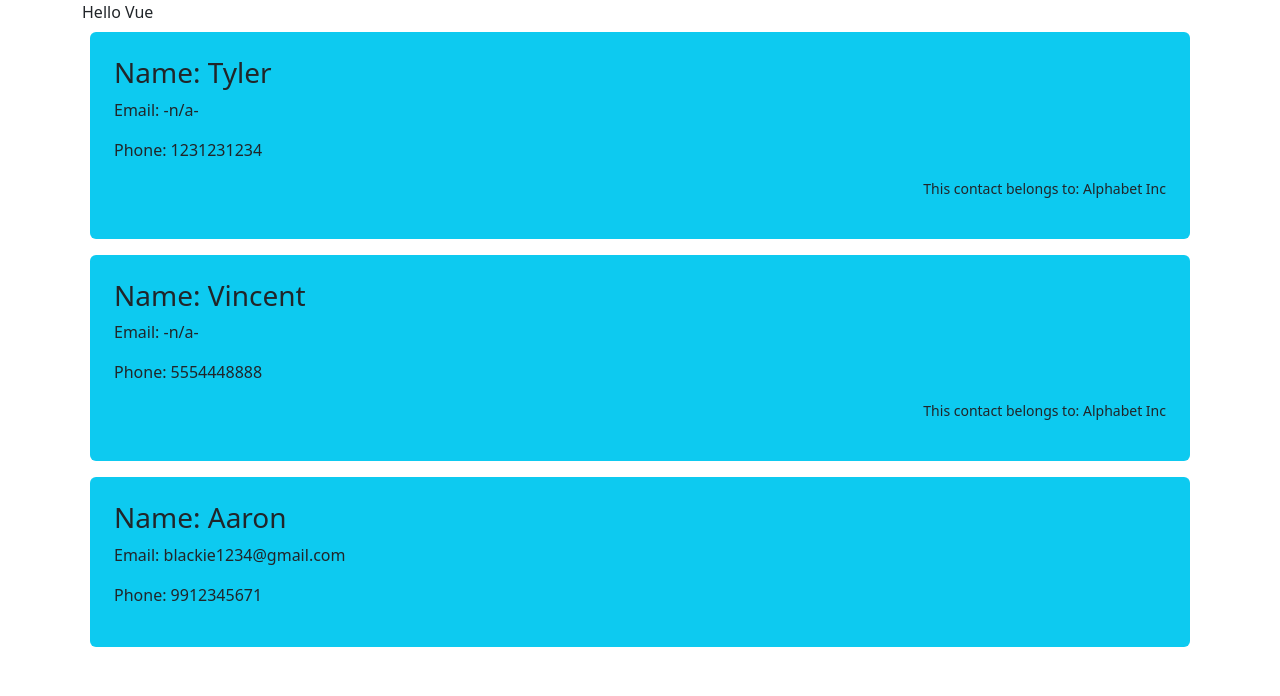
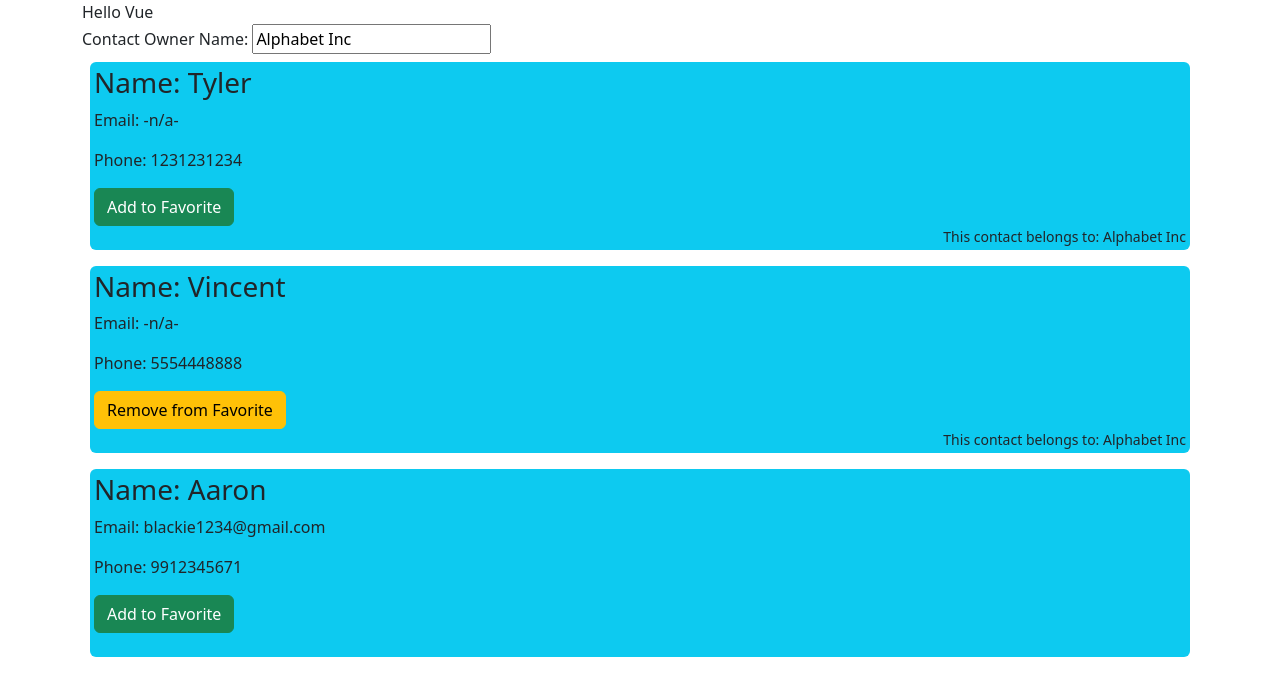
Before and after one commit to Tyler-Ke/vue-components-demo, a Vue app in the folder vue-components-demo/: page / in a window 1280 px wide. Shown: the top 696 px of the page. Built offline with nearby package versions, Linux system fonts and the light colour scheme.

Commit message:
v-binded ownername to a text input and added a button that modifies itself when the contact is favorite

```diff
--- a/vue-components-demo/src/App.vue
+++ b/vue-components-demo/src/App.vue
@@ -1,6 +1,7 @@
 <template>
    <div class="container">
       <div>{{ message }}</div>
+      Contact Owner Name: <input v-model="ownerName" />
       <div class="row">
          <div class="col-12" v-for="contact in contacts" :key="contact.name">
             <Contact
@@ -24,13 +25,13 @@
    {
       name: "Tyler",
       phone: 1231231234,
-      ownerName: ownerName.value,
+      ownerName: ownerName,
       isFavorite: false,
    },
    {
       name: "Vincent",
       phone: 5554448888,
-      ownerName: ownerName.value,
+      ownerName: ownerName,
       isFavorite: true,
    },
    {
--- a/vue-components-demo/src/components/Contact.vue
+++ b/vue-components-demo/src/components/Contact.vue
@@ -1,15 +1,18 @@
 <template>
-   <div class="bg-info rounded p-4 m-2">
+   <div class="bg-info rounded p-1 pb-4 m-2">
       <div class="row">
          <div class="col-12">
             <h3>Name: {{ name }}</h3>
             <p>Email: {{ email }}</p>
             <p>Phone: {{ phone }}</p>
-            <p class="float-end small" v-if="ownername !== ''">
-               This contact belongs to: {{ ownername }}
-            </p>
+         </div>
+         <div class="col-3">
+            <button :class="[isFavorite ? 'btn btn-warning' : 'btn btn-success']">{{ isFavorite ? "Remove from" : "Add to" }} Favorite</button>
          </div>
       </div>
+      <span class="float-end small" v-if="ownername !== ''">
+         This contact belongs to: {{ ownername }}
+      </span>
    </div>
 </template>
 
```
